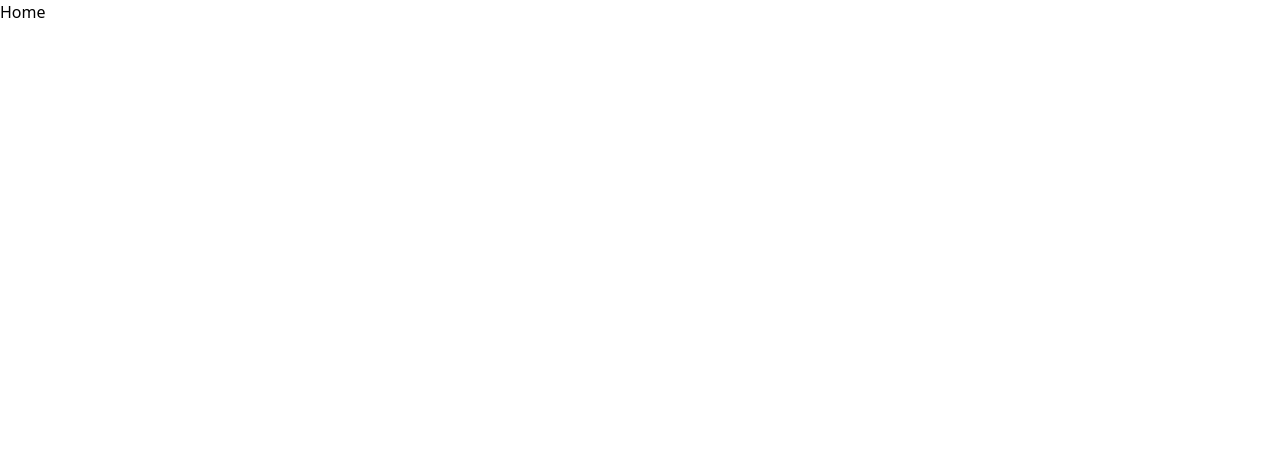
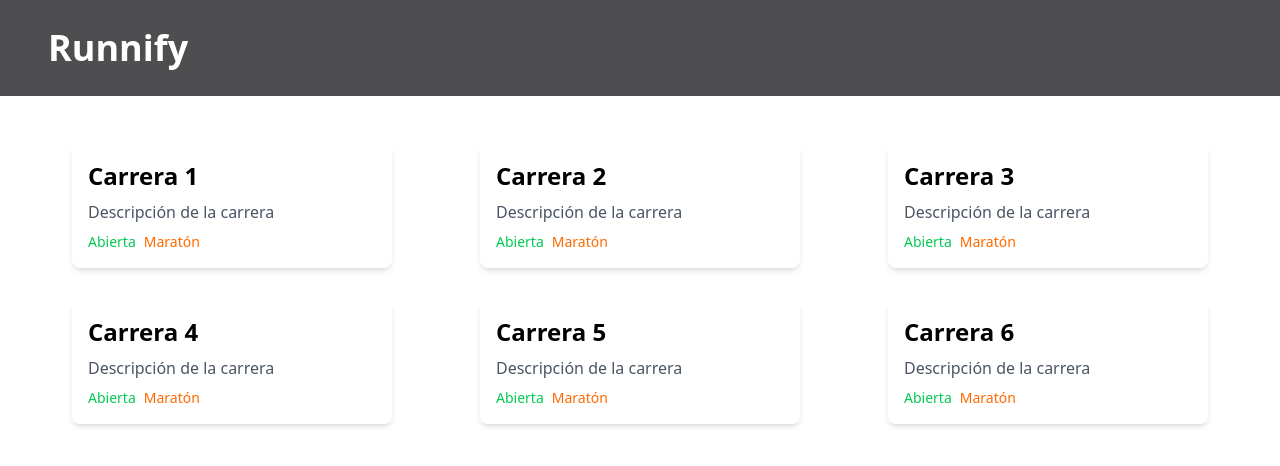
Before and after one commit to Runnify-DAMDAW/Web, a React (Vite) app: page /home in a window 1280 px wide. Shown: the top 466 px of the page. Built offline with nearby package versions, Linux system fonts and the light colour scheme.

Commit message:
vista home 1

```diff
--- /dev/null
+++ b/src/components/CarreraCard.jsx
@@ -0,0 +1,27 @@
+import React from 'react'
+import { useNavigate } from 'react-router-dom'
+
+const navegar = (id) => {
+
+}
+
+const CarreraCard = ({carrera}) => {
+    const navigate = useNavigate();
+
+    return (
+        <div className="flex flex-col bg-white shadow-md rounded-lg p-4 m-4 w-1/4 hover:bg-gray-100" onClick={()=>navigate(`/details/${carrera.id}`)}>
+            <h2 className="text-2xl font-bold mb-2">{carrera.name}</h2>
+            <p className="text-gray-600 mb-2">{carrera.description}</p>
+            <div className="flex items-center gap-2">
+                <span className={`text-sm text-gray-500 ${carrera.status === "Abierta"? "text-green-500" : "text-red-500"}`}>
+                    {carrera.status}
+                </span>
+                <span className={`text-sm text-gray-500 ${carrera.category === "Maratón"? "text-orange-500" : "text-blue-500"}`}>
+                    {carrera.category}
+                </span>
+            </div>
+        </div>
+    )
+}
+
+export default CarreraCard
--- a/src/layouts/RootLayout.jsx
+++ b/src/layouts/RootLayout.jsx
@@ -4,14 +4,13 @@ import { Outlet } from 'react-router-dom'
 const RootLayout = () => {
   return (
     <>
-    <header>
-
+    <header className='sticky top-0 w-full h-24'>
+        <h1 className='bg-[#4E4E50] text-white h-24 flex px-12 text-4xl items-center font-bold'>Runnify</h1>
     </header>
     <main>
         <Outlet />
     </main>
     <footer>
-
     </footer>
     </>
   )
--- a/src/pages/Home.jsx
+++ b/src/pages/Home.jsx
@@ -1,9 +1,105 @@
 import React from 'react'
+import CarreraCard from '../components/CarreraCard';
+
+var carrerasRunning = [
+	{
+		"id": 1,
+		"name": "Carrera 1",
+		"description": "Descripción de la carrera",
+		"date": "",
+		"distance_km": 42.195,
+		"location": "Granada, España",
+		"coordinates": "37.1773, -3.5986",
+		"entry_fee": 30.00,
+		"available_slots": 5000,
+		"status": "Abierta",
+		"category": "Maratón",
+		"imagen": ""
+	},
+	{
+		"id": 2,
+		"name": "Carrera 2",
+		"description": "Descripción de la carrera",
+		"date": "",
+		"distance_km": 42.195,
+		"location": "Granada, España",
+		"coordinates": "37.1773, -3.5986",
+		"entry_fee": 30.00,
+		"available_slots": 5000,
+		"status": "Abierta",
+		"category": "Maratón",
+		"imagen": ""
+	},
+	{
+		"id": 3,
+		"name": "Carrera 3",
+		"description": "Descripción de la carrera",
+		"date": "",
+		"distance_km": 42.195,
+		"location": "Granada, España",
+		"coordinates": "37.1773, -3.5986",
+		"entry_fee": 30.00,
+		"available_slots": 5000,
+		"status": "Abierta",
+		"category": "Maratón",
+		"imagen": ""
+	},
+	{
+		"id": 4,
+		"name": "Carrera 4",
+		"description": "Descripción de la carrera",
+		"date": "",
+		"distance_km": 42.195,
+		"location": "Granada, España",
+		"coordinates": "37.1773, -3.5986",
+		"entry_fee": 30.00,
+		"available_slots": 5000,
+		"status": "Abierta",
+		"category": "Maratón",
+		"imagen": ""
+	},
+	{
+		"id": 4,
+		"name": "Carrera 5",
+		"description": "Descripción de la carrera",
+		"date": "",
+		"distance_km": 42.195,
+		"location": "Granada, España",
+		"coordinates": "37.1773, -3.5986",
+		"entry_fee": 30.00,
+		"available_slots": 5000,
+		"status": "Abierta",
+		"category": "Maratón",
+		"imagen": ""
+	},
+	{
+		"id": 4,
+		"name": "Carrera 6",
+		"description": "Descripción de la carrera",
+		"date": "",
+		"distance_km": 42.195,
+		"location": "Granada, España",
+		"coordinates": "37.1773, -3.5986",
+		"entry_fee": 30.00,
+		"available_slots": 5000,
+		"status": "Abierta",
+		"category": "Maratón",
+		"imagen": ""
+	},
+]
+
+const naranja = "Descripción de la";
+const azul = "#006BFF";
+
 
 const Home = () => {
-  return (
-    <div>Home</div>
-  )
+	return (
+		<div className='flex flex-wrap justify-evenly mt-8'>
+			{carrerasRunning.map( carrera => (
+				<CarreraCard carrera={carrera} key={carrera.id}/>
+			))}
+		</div>
+	)
 }
 
 export default Home
--- /dev/null
+++ b/tailwind.config.js
@@ -0,0 +1,19 @@
+/** @type {import('tailwindcss').Config} */
+export default {
+  content: [
+    "./index.html",
+    "./src/**/*.{js,ts,jsx,tsx}" // ← Asegura que está capturando todos los archivos de React
+  ],
+  theme: {
+    extend: {
+      colors: {
+        primary: "#FF6B00", // Naranja (Energía)
+        secondary: "#007BFF", // Azul eléctrico (Resistencia)
+        asphalt: "#4E4E50", // Gris (Camino)
+        lime: "#A8E000", // Verde lima (Vitalidad)
+        white: "#F5F5F5", // Blanco (Contraste)
+      },
+    },
+  },
+  plugins: [],
+};
```
